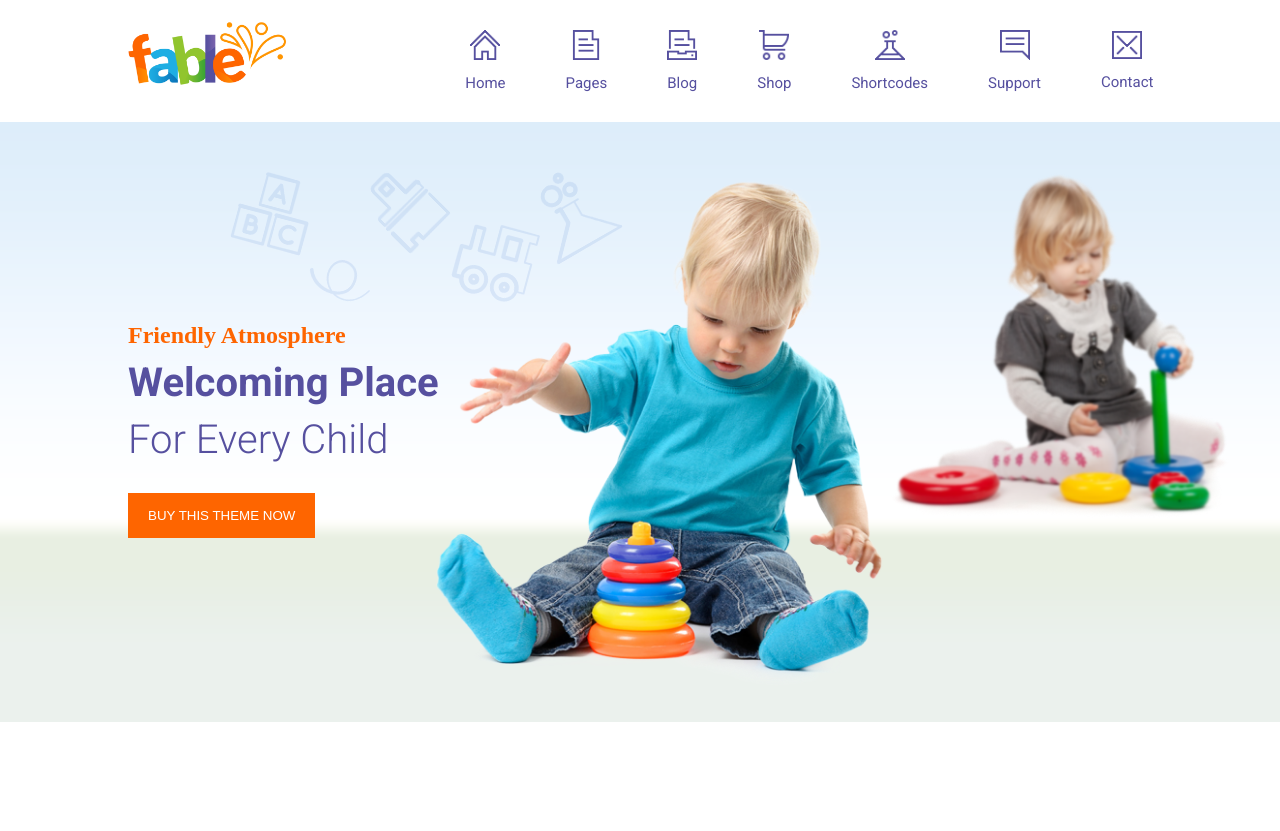
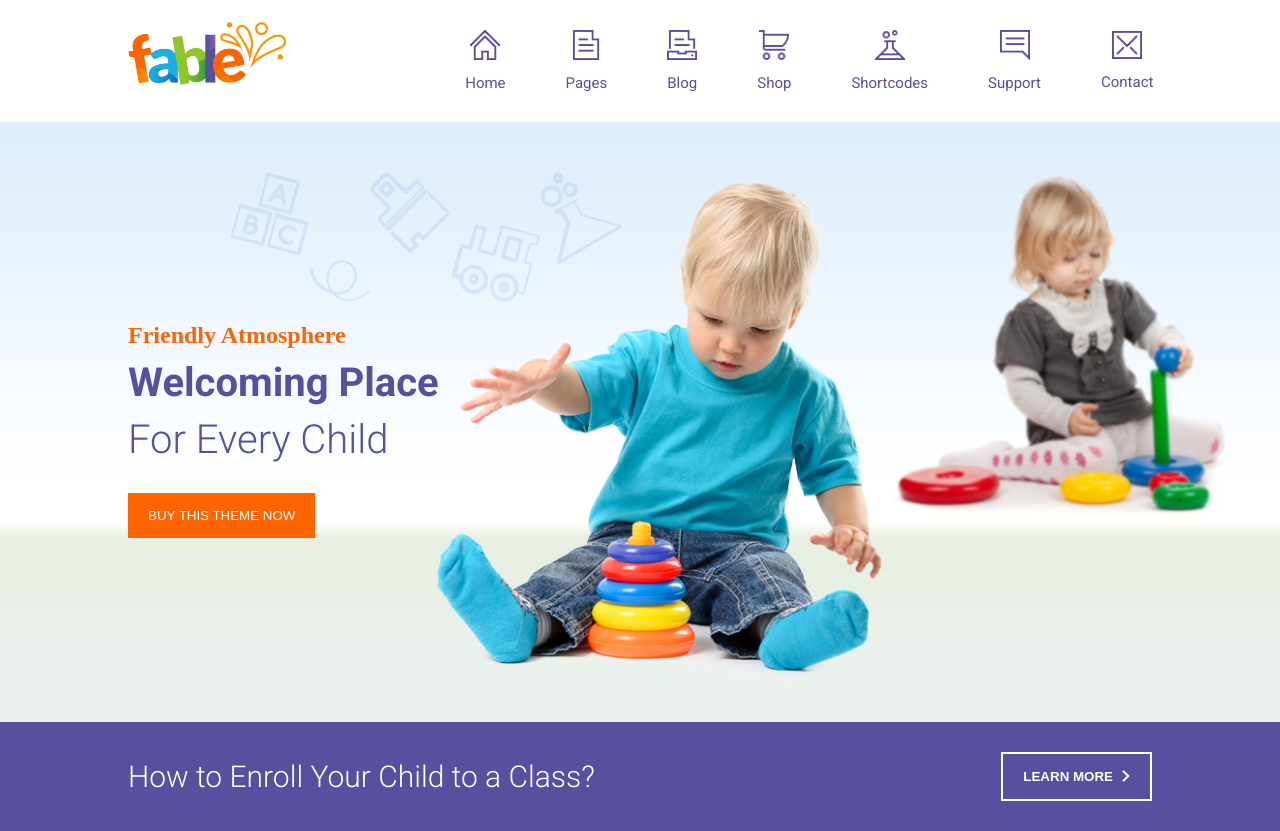
Before and after one commit to touros91/proj-html-vuejs, a Vue app: page / in a window 1280 px wide. Before the commit the page ends 800 px from the top, so only its background shows below. Built offline with nearby package versions, Linux system fonts and the light colour scheme; a web font is replaced by a local one.

Commit message:
Aggiunto secondo componente LearnMore nel main

```diff
--- /dev/null
+++ b/src/components/Main/LearnMore.vue
@@ -0,0 +1,44 @@
+<template>
+    <section>
+        <div class="container-80">
+            <div>How to Enroll Your Child to a Class?</div>
+            <button>LEARN MORE <i class="fas fa-chevron-right"></i></button>
+        </div>
+    </section>
+</template>
+
+<script>
+export default {
+    name: 'LearnMore'
+}
+</script>
+
+<style lang="scss" scoped>
+@import '../../assets/style/common';
+
+section {
+    background-color: $mainColor;
+    padding: 30px 0;
+    .container-80 {
+        display: flex;
+        justify-content: space-between;
+        font-size: 30px;
+        color: white;
+        div {
+            display: flex;
+            align-items: center;
+            font-weight: 300;
+        }
+        button {
+            border: 2px solid white;
+            background-color: $mainColor;
+            color: white;
+            font-weight: bold;
+            padding: 15px 20px;
+            i {
+                margin-left: 5px;
+            }
+        }
+    }
+}
+</style>
--- a/src/components/Main/Main.vue
+++ b/src/components/Main/Main.vue
@@ -1,21 +1,24 @@
 <template>
     <main>
         <Hero/>
+        <LearnMore/>
     </main>
 
 </template>
 
 <script>
 import Hero from './Hero.vue';
+import LearnMore from './LearnMore.vue';
 
 export default {
     name: 'Main',
     components: {
-        Hero
+        Hero,
+        LearnMore
     }
 }
 </script>
 
-<style>
+<style lang="scss">
 
 </style>
```
